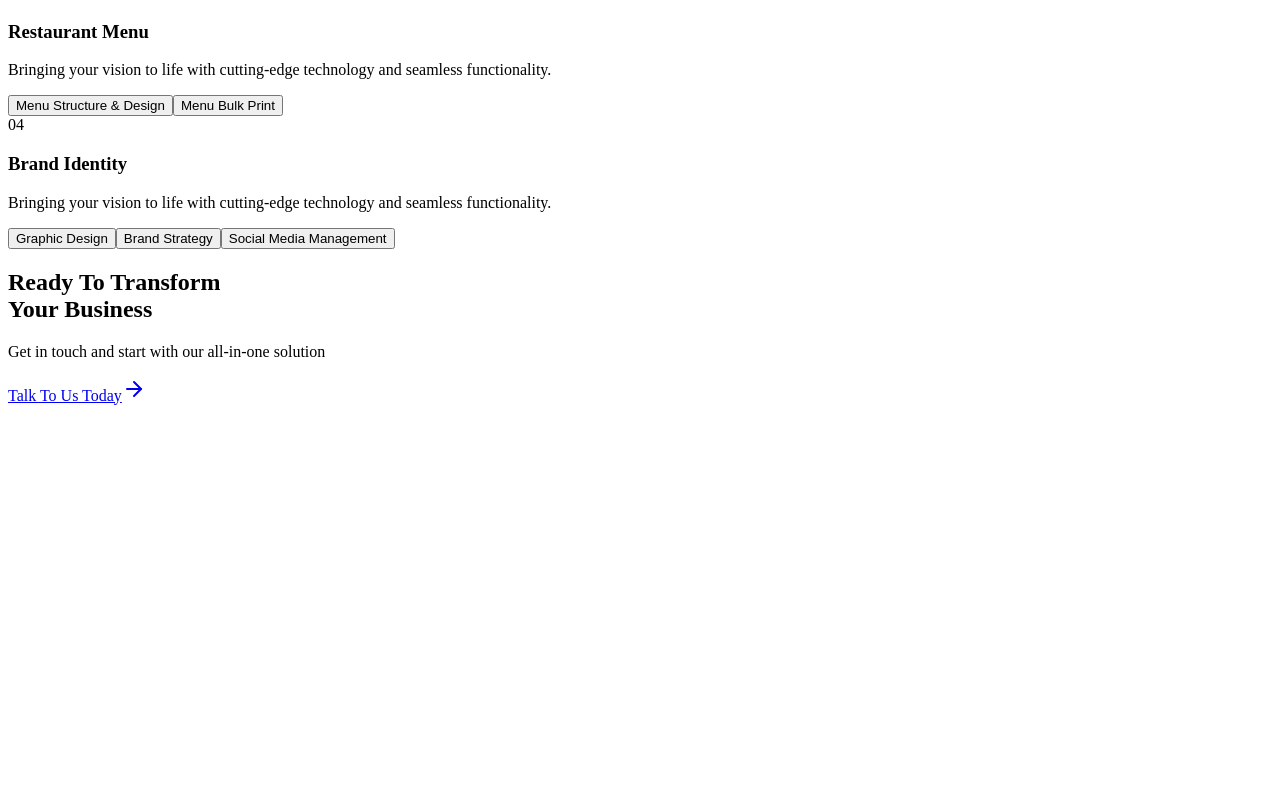
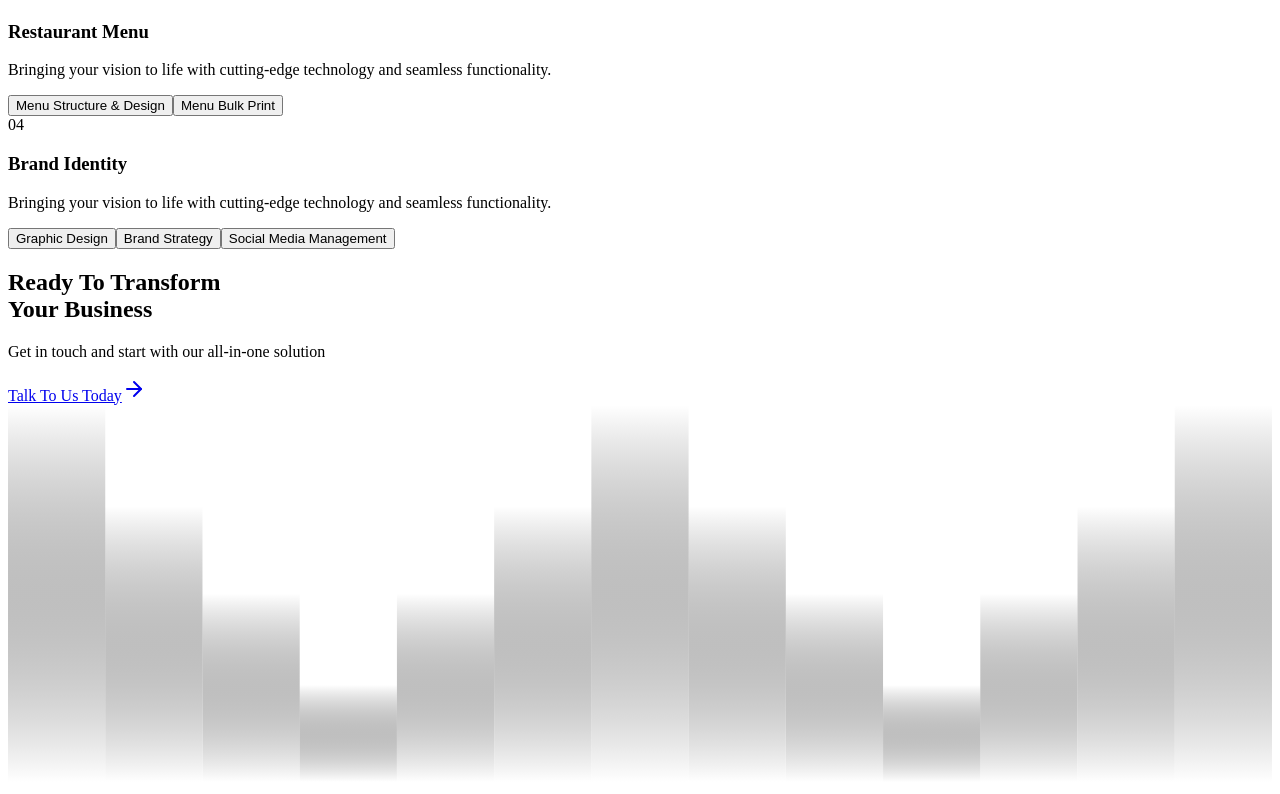
Before and after one commit to grandmasterkd/restorefine-website, a Next.js app: page /service in a window 1280 px wide. Shown: the part 2787-3581 px from the top of the page. Before the commit the page ends 3200 px from the top, so only its background shows below. Built offline with nearby package versions, Linux system fonts and the light colour scheme.

Commit message:
update: updated cta ui

```diff
--- a/components/cta.tsx
+++ b/components/cta.tsx
@@ -1,12 +1,14 @@
 import { ArrowRight } from "lucide-react";
+import Image from "next/image";
 import Link from "next/link";
 import React from "react";
+import fadedbar from "@/public/ctabg.svg";
 
 function Cta() {
   return (
-    <div className="py-36">
-      <main className="grid place-items-center text-center space-y-6">
-        <h2 className="text-3xl font-medium text-white md:text-3xl lg:text-4xl">
+    <main className="relative flex items-center justify-center">
+      <div className="absolute top-36 z-10 grid place-items-center text-center space-y-3">
+        <h2 className="text-3xl font-medium text-white">
           Ready To Transform
           <br />
           Your Business
@@ -18,15 +20,22 @@ function Cta() {
         {/* Custom See More Button */}
         <Link
           href="/enquire-now"
-          className="group mt-8 inline-flex items-center rounded-full border border-white/30 bg-black px-6 py-3 transition-colors hover:bg-white/5"
+          className="group mt-8 inline-flex items-center rounded-full border border-white/30 bg-transparent px-6 py-3 transition-colors hover:bg-white/30"
         >
-          <span className="mr-4 text-lg text-white">Talk To Us Today</span>
+          <span className="mr-4 text-sm text-white">Talk To Us Today</span>
           <span className="flex h-8 w-8 items-center justify-center rounded-full bg-red-600 transition-transform group-hover:translate-x-1">
             <ArrowRight className="h-5 w-5 text-white" />
           </span>
         </Link>
-      </main>
-    </div>
+      </div>
+
+      <Image
+        src={fadedbar}
+        alt="resto-cta-bg"
+        layout="responsive"
+        className="rotate-180 opacity-90 rounded-[24px]"
+      />
+    </main>
   );
 }
 
```
Also changed, not shown: pages/home/properties.tsx (+12 -3 lines), public/ctabg.svg (added), 1 other file (tests, documents, lock files or other folders).
